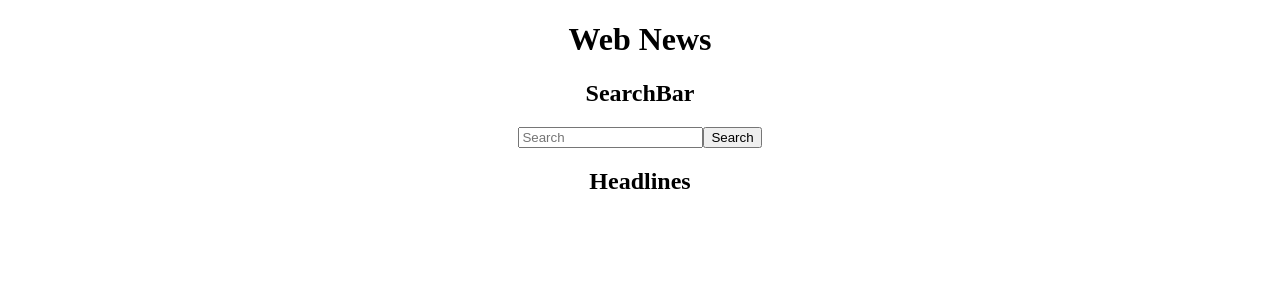
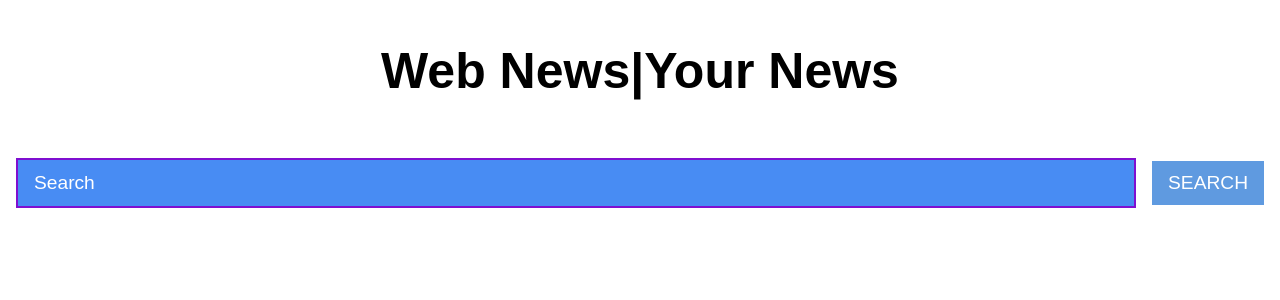
Before and after one commit to dorianl001/news-engine-, a React (Create React App) app: page / in a window 1280 px wide. Shown: the top 300 px of the page. Built offline with nearby package versions, Linux system fonts and the light colour scheme.

Commit message:
updating the heroku site

```diff
--- a/src/App.css
+++ b/src/App.css
@@ -20,7 +20,7 @@
 .searchresults div {
   border: 1px solid black;
   margin: 20px;
-  width: 800px;
+  width: 900px;
 }
 
 .searchresults {
@@ -28,3 +28,85 @@
   flex-direction: column;
   align-items: center;
 }
+
+h1 {
+  font-size: 50px;
+}
+
+/* Set box-sizing for all elements */
+*,
+:after,
+:before {
+  box-sizing: border-box;
+}
+
+/* Create color variables */
+:root {
+  --primary: #5f9ae0;
+  --secondary: #8308cff0;
+  --secondary-light: #3581f2e7;
+  --white: #fff;
+}
+
+/* Remove the body margin */
+body {
+  font-family: sans-serif;
+  line-height: 1.5;
+  margin: 0;
+  padding: 0 1rem;
+}
+
+/* Style the button and tell it not to grow */
+button {
+  background-color: var(--primary);
+  border: 0;
+  color: var(--white);
+  flex-grow: 0;
+  font-size: 1.2rem;
+  line-height: 1;
+  padding: 0.75rem 1rem;
+  text-transform: uppercase;
+}
+
+/* Add some margin on the left of any buttons
+that follow another button or an input */
+button + button,
+input + button {
+  margin-left: 2px;
+}
+
+form {
+  padding: 1rem 0;
+}
+
+/* Style the input and tell it to grow */
+input {
+  background-color: var(--secondary-light);
+  border: 2px solid var(--secondary);
+  color: var(--white);
+  flex-grow: 1;
+  font-size: 1.2rem;
+  padding: 0.75rem 1rem;
+  width: 100%;
+}
+
+/* Set the color of the placeholder text */
+input::placeholder {
+  color: var(--white);
+}
+
+/* Apply flex to the form */
+.form-horizontal {
+  align-items: center;
+  display: flex;
+}
+
+/* Add a media query to add more space between
+the button and input when the browser is at least
+600px wide */
+@media (min-width: 600px) {
+  button + button,
+  input + button {
+    margin-left: 1rem;
+  }
+}
--- a/src/App.js
+++ b/src/App.js
@@ -16,7 +16,6 @@ function App() {
   }
 
   function handleSubmit(event) {
-    console.log(search)
       event.preventDefault();
   }
 
--- a/src/components/HeadLines.jsx
+++ b/src/components/HeadLines.jsx
@@ -3,7 +3,7 @@ import React from 'react';
 function Headlines(props) {
     return (
         <div>
-            <h2>Headlines</h2>
+
         </div>
     );
 }
--- a/src/components/Header.jsx
+++ b/src/components/Header.jsx
@@ -6,7 +6,7 @@ function Header( {setNews, handleChange, handleSubmit, search} ) {
 
     return (
         <div className="header-container">
-           <h1>Web News</h1>
+           <h1>Web News|Your News</h1>
            <SearchBar
            setNews={setNews}
            handleChange={handleChange}
--- a/src/components/SearchBar.jsx
+++ b/src/components/SearchBar.jsx
@@ -21,7 +21,7 @@ function SearchBar( {setNews, handleChange, handleSubmit, search} ) {
 
     return (
         <div className="SearchBar">
-            <h2>SearchBar</h2>
+
             <form  onSubmit={handleSubmit} className="form-horizontal">
                 <input
                     placeholder="Search"
--- a/src/index.css
+++ /dev/null
@@ -1,101 +0,0 @@
-/* body {
-  margin: 0;
-  font-family: -apple-system, BlinkMacSystemFont, 'Segoe UI', 'Roboto', 'Oxygen',
-    'Ubuntu', 'Cantarell', 'Fira Sans', 'Droid Sans', 'Helvetica Neue',
-    sans-serif;
-  -webkit-font-smoothing: antialiased;
-  -moz-osx-font-smoothing: grayscale;
-}
-
-code {
-  font-family: source-code-pro, Menlo, Monaco, Consolas, 'Courier New',
-    monospace;
-} */
-
-
-/* Set box-sizing for all elements */
-*,
-:after,
-:before {
-  box-sizing: border-box;
-}
-
-/* Create color variables */
-:root {
-  --primary: #5f9ae0;
-  --secondary: #8608cf;
-  --secondary-light: #9735f2;
-  --white: #fff;
-}
-
-/* Remove the body margin */
-body {
-  font-family: sans-serif;
-  line-height: 1.5;
-  margin: 0;
-  padding: 0 1rem;
-}
-
-/* Style the button and tell it not to grow */
-button {
-  background-color: var(--primary);
-  border: 0;
-  color: var(--white);
-  flex-grow: 0;
-  font-size: 1.2rem;
-  line-height: 1;
-  padding: 0.75rem 1rem;
-  text-transform: uppercase;
-}
-
-/* Add some margin on the left of any buttons
-that follow another button or an input */
-button + button,
-input + button {
-  margin-left: 2px;
-}
-
-form {
-  padding: 1rem 0;
-}
-
-/* Style the input and tell it to grow */
-input {
-  background-color: var(--secondary-light);
-  border: 2px solid var(--secondary);
-  color: var(--white);
-  flex-grow: 1;
-  font-size: 1.2rem;
-  padding: 0.75rem 1rem;
-  width: 100%;
-}
-
-/* Set the color of the placeholder text */
-input::placeholder {
-  color: var(--white);
-}
-
-/* Change the background of the input when
-it is focused or hovered and remove its
-default outline */
-input:focus,
-input:hover {
-  background-color: var(--secondary);
-  outline: 0;
-}
-
-/* Apply flex to the form */
-.form-horizontal {
-  align-items: center;
-  display: flex;
-}
-
-/* Add a media query to add more space between
-the button and input when the browser is at least
-600px wide */
-@media (min-width: 600px) {
-  button + button,
-  input + button {
-    margin-left: 1rem;
-  }
-}
```
Also changed, not shown: 1 other file (tests, documents, lock files or other folders).
